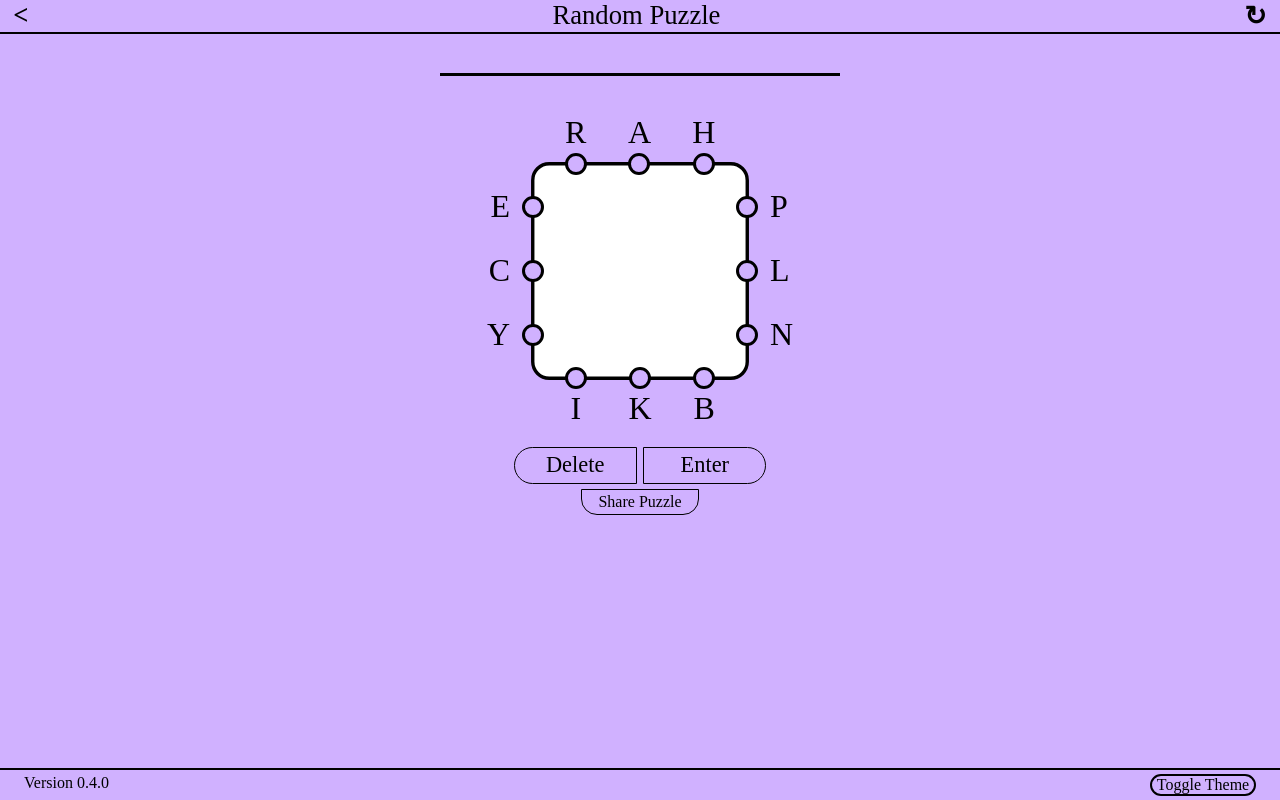
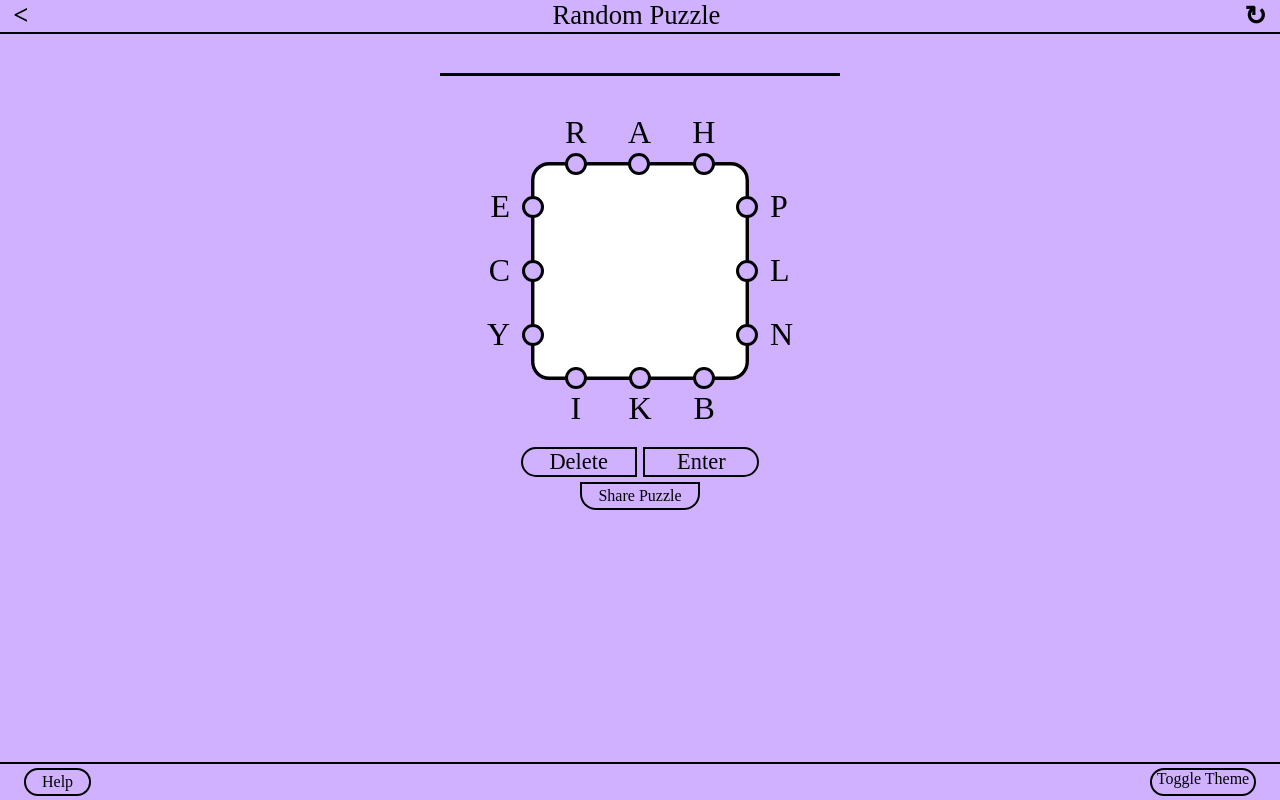
Before and after one commit to jleesCY/letter-boxed, a React (Create React App) app: page /puzzles/random in a window 1280 px wide. Built offline with nearby package versions, Linux system fonts and the light colour scheme; a web font is replaced by a local one.

Commit message:
making progress on help screen

```diff
--- a/src/components/Puzzle.js
+++ b/src/components/Puzzle.js
@@ -217,7 +217,10 @@ export default function Puzzle() {
           </div>
         </div>
         <div className="footer">
-          <div>Version {Version()}</div>
+          <p className="help-button" onClick={(e) => {
+            document.getElementById("help-popup").classList.remove("disabled")
+            document.getElementById("help-popup").classList.add("enabled")
+          }}>Help</p>
           <p className="toggle-theme" onClick={() => {
             ToggleTheme()
             document.getElementById("theme-container").classList.remove("light")
@@ -234,7 +237,18 @@ export default function Puzzle() {
             e.target.parentElement.classList.remove("enabled")
             e.target.parentElement.classList.add("disabled")
           }}>Close</button>
-          </div>
+        </div>
+        <div id="help-popup" className="disabled">
+          <h3 style={{paddingLeft: 10}}>How To Play Boxed Letters</h3>
+          <p style={{paddingLeft: 20}}>Your goal is simple: to connect all side letters together using a series of connected words.</p>
+          <p style={{paddingLeft: 20}}>Words you enter must be valid. Criteria for a "valid" entry as as follows:</p>
+          <p style={{paddingLeft: 20}}></p>
+          <p></p>
+          <button onClick={(e) => {
+            e.target.parentElement.classList.remove("enabled")
+            e.target.parentElement.classList.add("disabled")
+          }}>Close</button>
+        </div>
 
       </div>
     </div>
--- a/src/css/layout.css
+++ b/src/css/layout.css
@@ -1,9 +1,15 @@
+body {
+  overflow: hidden;
+}
+
 .container {
   display: flex;
   flex-direction: column;
   font-family: zed;
   height: 100vh;
   width: 100vw;
+  user-select: none;
+  overflow: hidden;
 }
 
 .header {
@@ -28,6 +34,7 @@
   margin: auto;
   gap: 1em;
   margin-top: 0.1em;
+  overflow: hidden;
 }
 
 .footer {
@@ -197,6 +204,14 @@
   gap: 0.3em;
 }
 
+.lower-buttons .lower-half {
+  display: flex;
+  flex-direction: column;
+  justify-content: center;
+  align-items: center;
+  gap: 1.5em;
+}
+
 .lower-buttons .upper-half .delete-button {
   width: 5em;
   text-align: center;
@@ -211,16 +226,23 @@
 
 .lower-buttons .lower-half .share-button {
   font-size: 1em;
+  display: flex;
   border-radius: 0 0 1em 1em;
   text-align: center;
   padding: 0.2em 1em 0.2em 1em
 }
 
+.help-button {
+  cursor: pointer;
+  all:unset;
+  display: flex;
+  border-radius: 100em 100em 100em 100em;
+  text-align: center;
+  padding: 0.2em 1em 0.2em 1em;
+}
+
 .lower-buttons button {
   all:unset;
-  border: 1px solid black;
-  padding: 0.2em;
-  border-radius: 10em;
   cursor: pointer;
 }
 
@@ -262,6 +284,35 @@
 }
 
 #popup.disabled {
+  visibility: hidden;
+}
+
+#help-popup {
+  width: 100vw;
+  position: absolute;
+  max-height: 85vh;
+  left: 0;
+  bottom:0;
+  border-radius: 1em 1em 0 0;
+  z-index: 100;
+  font-size: 1em;
+}
+
+#help-popup button {
+  all:unset;
+  border: 1px solid black;
+  padding: 0.4em;
+  border-radius: 1em;
+  cursor:pointer;
+  margin-bottom: 1.5em;
+}
+
+#help-popup.enabled {
+  visibility: visible;
+  animation: swipe-up 0.3s;
+}
+
+#help-popup.disabled {
   visibility: hidden;
 }
 
@@ -307,3 +358,12 @@
     transform: translateY(0)
   }
 }
+
+@keyframes swipe-up {
+  0% {
+    transform: translateY(1500px)
+  }
+  100% {
+    transform: translateY(1px)
+  }
+}
--- a/src/css/themes.css
+++ b/src/css/themes.css
@@ -40,6 +40,12 @@
   background-color: rgb(190, 146, 255);
 }
 
+.light #help-popup {
+  background-color: rgb(255, 255, 255);
+  border-top: 2px solid black;
+  box-shadow: 0 0 10px black;
+}
+
 .light .toggle-theme {
   user-select: none;
   cursor: pointer;
@@ -49,13 +55,29 @@
   margin:0;
 }
 
+.light .share-button {
+  border: 2px solid black
+}
+
+.light .delete-button {
+  border: 2px solid black
+}
+
+.light .enter-button {
+  border: 2px solid black
+}
+
+.light .help-button {
+  border: 2px solid black
+}
+
 
 
 
 
 
 .dark {
-  background-color: rgb(48, 36, 68);
+  background-color: rgb(36, 27, 51);
   color: white;
 }
 
@@ -64,12 +86,12 @@
 }
 
 .dark .connectBox {
-  background-color: rgb(39, 39, 39);
+  background-color: rgb(30, 30, 30);
   border-color: white
 }
 
 .dark .circle {
-  background-color: rgb(38, 29, 53);
+  background-color: rgb(36, 27, 51);
   border-color: white;
 }
 
@@ -112,6 +134,11 @@
   border: 2px solid white
 }
 
+.dark .help-button {
+  border: 2px solid white
+}
+
+
 .dark .active {
   font-weight: bold;
 }
@@ -124,6 +151,16 @@
 }
 
 .dark #popup button {
+  border: 2px solid white;
+}
+
+.dark #help-popup {
+  background-color: rgb(30, 30, 30);
+  border-top: 2px solid white;
+  box-shadow: 0 0 10px white;
+}
+
+.dark #help-popup button {
   border: 2px solid white;
 }
 
```
